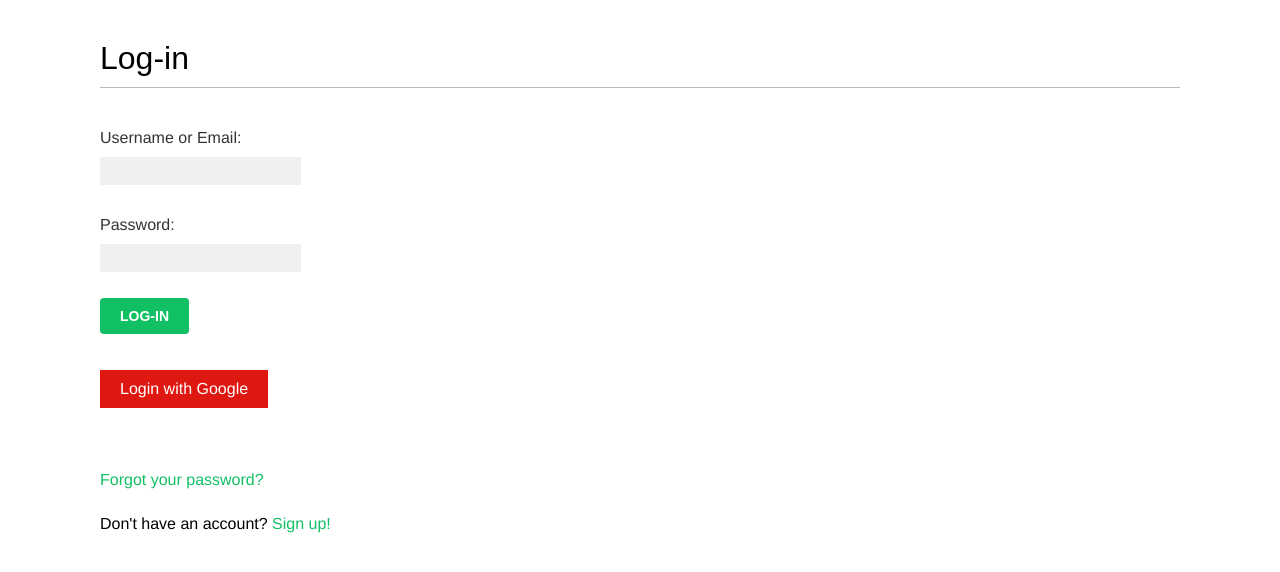
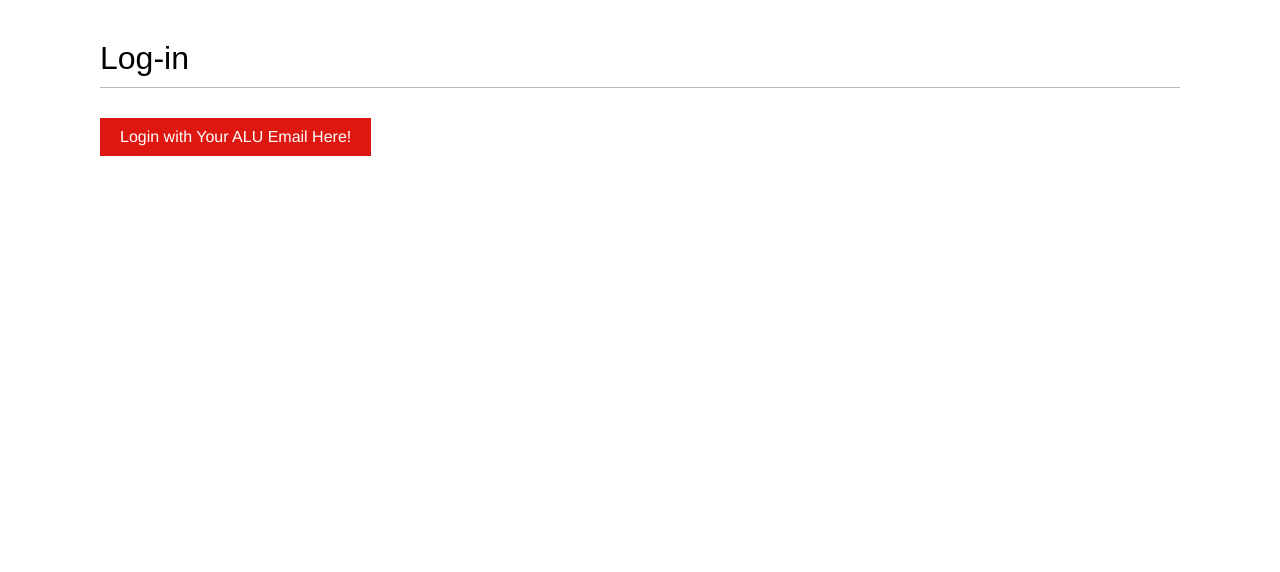
Before and after one commit to markdawson/lunchtime, a Django app: page /login in a window 1280 px wide. Shown: the part 47-619 px from the top of the page. Run offline with Django 3.2, Linux system fonts and the light colour scheme; some web fonts are replaced.

Commit message:
removed standard login

```diff
--- a/account/templates/registration/login.html
+++ b/account/templates/registration/login.html
@@ -5,6 +5,7 @@
 {% block content %}
 	<h1>Log-in</h1>
 	<div class="login-form">
+		{% if False %}
 			<form action="{% url 'login' %}" method="post">
 					<p><label for="id_username">Username or Email:</label><input id="id_username" maxlength="254" name="username" type="text" /></p>
 					<p><label for="id_password">Password:</label> <input id="id_password" name="password" type="password" /></p>
@@ -13,11 +14,14 @@
 				<p><input type="submit" value="Log-in"></p>
 				{{ form.non_field_errors }}
 			</form>
+		{% endif %}
 		<div class="social">
-			<a href="{% url "social:begin" "google-oauth2" %}">Login with Google</a>
+			<a href="{% url "social:begin" "google-oauth2" %}">Login with Your ALU Email Here!</a>
 		</div>
+		{% if False %}
 			<br><br><br><br><br>
 			<p><a href="{% url "password_reset" %}">Forgot your password?</a></p>
 			<p>Don't have an account? <a href="{% url "register" %}">Sign up!</a></p>
+		{% endif %}
 	</div>
 {% endblock %}
```
Also changed, not shown: db.sqlite3. Lines whose indentation alone changed are shown as unchanged.
